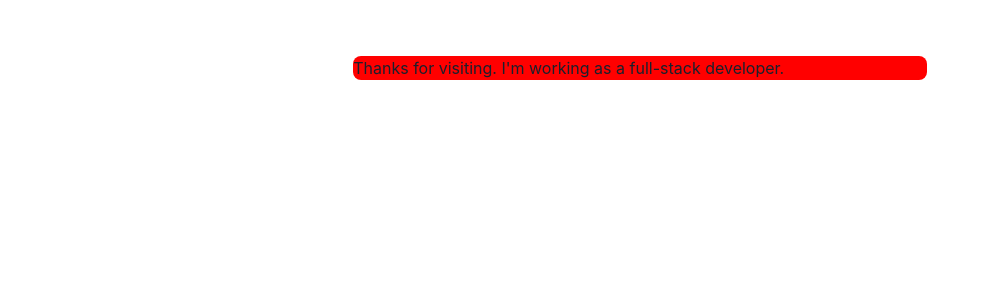
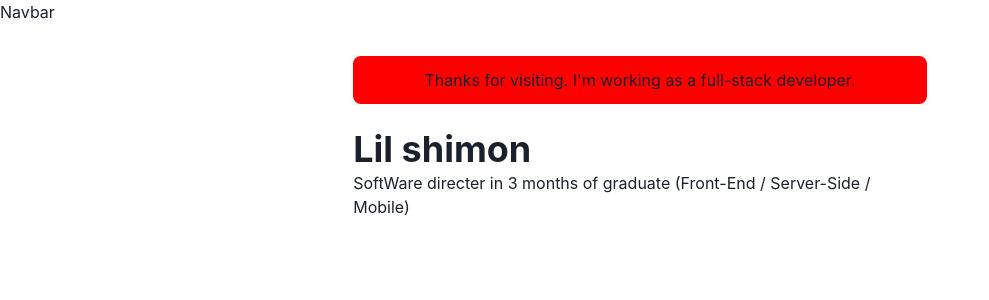
Before and after one commit to lil-shimon/lil-lily-shimon, a Next.js app: page / in a window 1280 px wide. Shown: the top 300 px of the page, without its empty margins (0-989 px from the left). Built offline with nearby package versions, Linux system fonts and the light colour scheme.

Commit message:
feat(component): added navbar and logo

```diff
--- /dev/null
+++ b/components/atoms/logo/container/index.tsx
@@ -0,0 +1,12 @@
+import { LogoPresenter } from '../presenter';
+
+/**
+ * LogoContainer
+ * @constructor
+ */
+export const LogoContainer = () => {
+
+  /// TODO: impl logo
+  const imgSrc = '';
+  return <LogoPresenter imgSrc={imgSrc} />;
+};
--- /dev/null
+++ b/components/atoms/logo/presenter/index.tsx
@@ -0,0 +1,33 @@
+import { FC } from 'react';
+import { Image, Link, Text, useColorModeValue } from '@chakra-ui/react';
+import { useStyles } from './styles';
+
+/**
+ * LogoPresenterProps
+ */
+interface LogoPresenterProps {
+  imgSrc: string
+}
+
+/**
+ * Logo Presenter
+ * @param imgSrc
+ * @constructor
+ */
+export const LogoPresenter: FC<LogoPresenterProps> = ({ imgSrc }) => {
+
+  const classes = useStyles()
+
+  return (
+    <Link href={'/'}>
+      <a>
+        <span className={classes.logoBox}>
+          <Image src={imgSrc} width={20} height={20} alt={"logo"} />
+          <Text color={useColorModeValue('grey.800', 'whiteAlpha.900')} fontFamily={'M PLUS Rounded 1c'} fontWeight={'bold'} ml={3}>
+            lil shimon
+          </Text>
+        </span>
+      </a>
+    </Link>
+  );
+};
--- a/components/layout/presenter/index.tsx
+++ b/components/layout/presenter/index.tsx
@@ -2,13 +2,15 @@ import { FC } from 'react';
 import { Box, Container } from '@chakra-ui/react';
 import Head from 'next/head';
 import { LayoutProps as LayoutPresenterProps } from '../index';
+import { NavbarComponent } from '../../molucles/navbar';
 
 /**
  * LayoutPresenter
  * @param children
+ * @param router
  * @constructor
  */
-export const LayoutPresenter: FC<LayoutPresenterProps> = ({ children }) => {
+export const LayoutPresenter: FC<LayoutPresenterProps> = ({ children, router }) => {
   return (
     <Box as={'main'} pb={8}>
       <Head>
@@ -16,6 +18,8 @@ export const LayoutPresenter: FC<LayoutPresenterProps> = ({ children }) => {
         <title>Lil shimon - HomePage</title>
       </Head>
 
+      <NavbarComponent path={router.asPath}/>
+
       <Container maxW={'container.md'} pt={14}>
         {children}
       </Container>
--- /dev/null
+++ b/components/molucles/navbar/container/index.tsx
@@ -0,0 +1,9 @@
+import { NavbarPresenter } from '../presenter';
+
+/**
+ * Navbar Container
+ * @constructor
+ */
+export const NavbarContainer = () => {
+  return <NavbarPresenter/>
+}
--- /dev/null
+++ b/components/molucles/navbar/index.tsx
@@ -0,0 +1,17 @@
+import { NavbarContainer } from './container';
+import { FC } from 'react';
+
+/**
+ * NavbarProps
+ */
+interface NavbarProps {
+  path: any
+}
+
+/**
+ * Navbar Component
+ * @constructor
+ */
+export const NavbarComponent: FC<NavbarProps> = ({ path }) => {
+  return <NavbarContainer />
+}
--- /dev/null
+++ b/components/molucles/navbar/presenter/index.tsx
@@ -0,0 +1,45 @@
+import { FC, ReactNode } from 'react';
+import Link from 'next/link';
+import { useColorModeValue, Link as ChakraLink, Box } from '@chakra-ui/react';
+
+/**
+ * LinkItem Presenter Props
+ */
+interface LinkItemPresenterProps {
+  href: string,
+  path: string,
+  children: ReactNode
+}
+
+/**
+ * LinkItem Presenter
+ * @param href
+ * @param path
+ * @param children
+ * @constructor
+ */
+const LinkItemPresenter: FC<LinkItemPresenterProps> = ({ href, path, children }) => {
+  const active = path === href;
+  const inactiveColour = useColorModeValue('gray200', 'whiteAlpha.900');
+
+  return (
+    <Link href={href}>
+      <ChakraLink p={2} bg={active ? 'glassTeal' : undefined} color={active ? '#202023' : inactiveColour}>
+        {children}
+      </ChakraLink>
+    </Link>
+  );
+};
+
+/**
+ * Navbar Presenter
+ * @constructor
+ */
+export const NavbarPresenter: FC = () => {
+  return (
+    <Box position={'fixed'} as={'nav'} w={'100%'} bg={useColorModeValue('#ffffff40', '#20202380')}
+         style={{ backdropFilter: 'blur(10px)' }} zIndex={1}>
+      Navbar
+    </Box>
+  );
+};
--- a/components/organisms/home/presenter/index.tsx
+++ b/components/organisms/home/presenter/index.tsx
@@ -1,4 +1,4 @@
-import { Box, Container } from '@chakra-ui/react';
+import { Box, Container, Heading } from '@chakra-ui/react';
 
 /**
  * HomePresenter
@@ -7,9 +7,19 @@ import { Box, Container } from '@chakra-ui/react';
 export const HomePresenter = () => {
   return (
     <Container>
-      <Box borderRadius={'lg'} bg={'red'}>
+      <Box borderRadius={'lg'} bg={'red'} p={3} mb={6} align={'center'}>
         Thanks for visiting. I&apos;m working as a full-stack developer.
+      </Box>
+      <Box display={{ md: "flex"}}>
+        <Box flexGrow={1}>
+           <Heading as={"h2"} variant={"page-title"}>
+             Lil shimon
+           </Heading>
+          <p>
+            SoftWare directer in 3 months of graduate (Front-End / Server-Side / Mobile)
+          </p>
+        </Box>
       </Box>
     </Container>
   );
-}
+};
--- a/package.json
+++ b/package.json
@@ -13,9 +13,11 @@
   "author": "lil-shimon",
   "license": "ISC",
   "dependencies": {
+    "@chakra-ui/icons": "^1.1.1",
     "@chakra-ui/react": "^1.7.2",
     "@emotion/react": "^11.7.0",
     "@emotion/styled": "^11.6.0",
+    "@mui/styles": "^5.2.3",
     "framer-motion": "^5.3.3",
     "next": "^12.0.7",
     "react": "^17.0.2",
```
Also changed, not shown: components/atoms/logo/index.tsx (added, +9 -0 lines), components/atoms/logo/presenter/styles.ts (added, +17 -0 lines), 1 other file (tests, documents, lock files or other folders).
